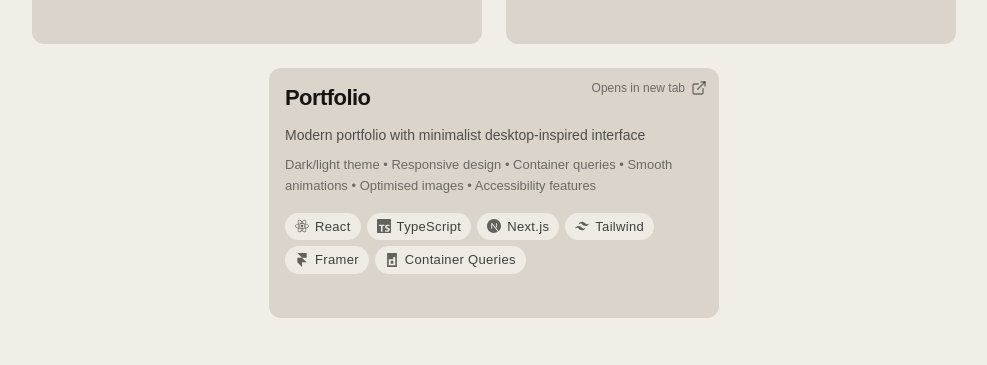
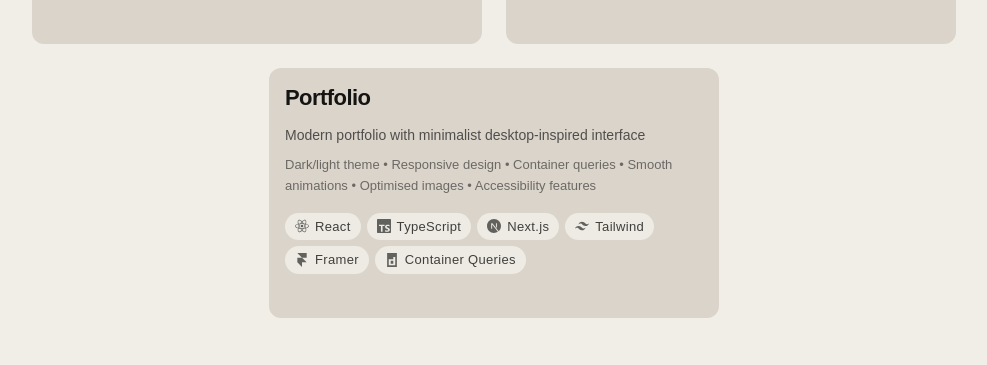
Before and after one commit to sagar-datta/portfolio, a Next.js app: page / in a window 1280 px wide. Both pictures are taken after a click on the button "Projects". Shown: the part 359-724 px from the top of the page, without its empty margins (146-1133 px from the left). Built offline with nearby package versions, Linux system fonts and the light colour scheme.

Commit message:
feat: Enhance tab navigation with smooth scrolling and portfolio item handling

```diff
--- a/src/app/page.tsx
+++ b/src/app/page.tsx
@@ -11,6 +11,12 @@ import { Contact } from "@/components/molecules/Contact";
 
 export default function Home() {
   const [selectedTab, setSelectedTab] = useState<TabId>("about");
+
+  const handleTabChange = (tab: TabId) => {
+    // Force an immediate scroll reset without animation
+    window.scrollTo({ top: 0, left: 0, behavior: "instant" });
+    setSelectedTab(tab);
+  };
 
   const renderContent = () => {
     switch (selectedTab) {
@@ -32,7 +38,7 @@ export default function Home() {
           name="Sagar Datta"
           profession="Frontend Engineer"
           selectedTab={selectedTab}
-          onTabChange={setSelectedTab}
+          onTabChange={handleTabChange}
         />
 
         <main className="flex-1 w-full pt-6 px-6 pb-0 lg:grid lg:place-items-center">
--- a/src/components/molecules/GridItem/Content.tsx
+++ b/src/components/molecules/GridItem/Content.tsx
@@ -3,7 +3,9 @@ import { ExternalLink } from "lucide-react";
 import { TechStackBubble } from "@/components/atoms/TechStackBubble";
 import { ResponsiveImage } from "@/components/atoms/ResponsiveImage";
 
-type ContentProps = Omit<IPortfolioItem, "id" | "color" | "url">;
+type ContentProps = Omit<IPortfolioItem, "id" | "color" | "url"> & {
+  isPortfolio?: boolean;
+};
 
 export const Content = ({
   title,
@@ -11,13 +13,16 @@ export const Content = ({
   descriptionExtended,
   imagePath,
   techStack,
+  isPortfolio,
 }: ContentProps) => {
   return (
     <div className="relative rounded-xl min-h-[250px] h-full transition-smooth w-full overflow-hidden hover-lift-lg bg-button-light dark:bg-button-dark p-4 [@media(hover:none)]:touch-none [@media(hover:none)]:[-webkit-tap-highlight-color:transparent] [@media(hover:none)]:active:scale-[0.98] [@media(hover:none)]:active:opacity-80 [@media(hover:none)]:transition-all [@media(hover:none)]:duration-150 [@media(hover:none)]:ease-in-out @container/card">
-      <div className="flex items-center gap-1.5 absolute top-3 right-3 text-dimmed-light dark:text-dimmed-dark [@media(hover:hover)]:@[400px]/card:hidden">
-        <p className="text-xs @[400px]:block hidden">Opens in new tab</p>
-        <ExternalLink className="w-4 h-4" />
-      </div>
+      {!isPortfolio && (
+        <div className="flex items-center gap-1.5 absolute top-3 right-3 text-dimmed-light dark:text-dimmed-dark [@media(hover:hover)]:@[400px]/card:hidden">
+          <p className="text-xs @[400px]:block hidden">Opens in new tab</p>
+          <ExternalLink className="w-4 h-4" />
+        </div>
+      )}
       <div className="flex flex-col h-full select-none">
         <h3 className="font-semibold tracking-tight text-clamp-title text-primary dark:text-primary-dark leading-none mb-3">
           {title}
--- a/src/components/molecules/GridItem/GridItem.tsx
+++ b/src/components/molecules/GridItem/GridItem.tsx
@@ -5,26 +5,40 @@ import { ExternalLink } from "lucide-react";
 import { Tooltip } from "@/components/atoms/Tooltip";
 import { useExternalLink } from "@/hooks/useExternalLink";
 import { Content } from "@/components/molecules/GridItem/Content";
+import { FaRegHandPointUp } from "react-icons/fa";
 
 type GridItemProps = Omit<IPortfolioItem, "id" | "color">;
 
 export const GridItem = (props: GridItemProps) => {
   const { handleClick } = useExternalLink(props.url);
+  const isPortfolio = props.title === "Portfolio";
 
   return (
     <Tooltip
       content={
         <div className="flex items-center gap-2 text-light">
-          <ExternalLink className="w-4 h-4" />
-          <p className="text-xs">Opens in a new tab</p>
+          {isPortfolio ? (
+            <>
+              <FaRegHandPointUp className="w-4 h-4" />
+              <p className="text-xs">You're here!</p>
+            </>
+          ) : (
+            <>
+              <ExternalLink className="w-4 h-4" />
+              <p className="text-xs">Opens in a new tab</p>
+            </>
+          )}
         </div>
       }
       position="top"
       className="relative w-full min-w-0 md:min-w-[450px] max-w-[450px] flex-1 @container cursor-pointer"
     >
-      <div onClick={handleClick} className="group relative">
+      <div
+        onClick={isPortfolio ? undefined : handleClick}
+        className="group relative"
+      >
         <div className="absolute -z-10 inset-[1px] bg-accent-red rounded-xl hidden [@media(hover:hover)]:block" />
-        <Content {...props} />
+        <Content {...props} isPortfolio={isPortfolio} />
       </div>
     </Tooltip>
   );
```
